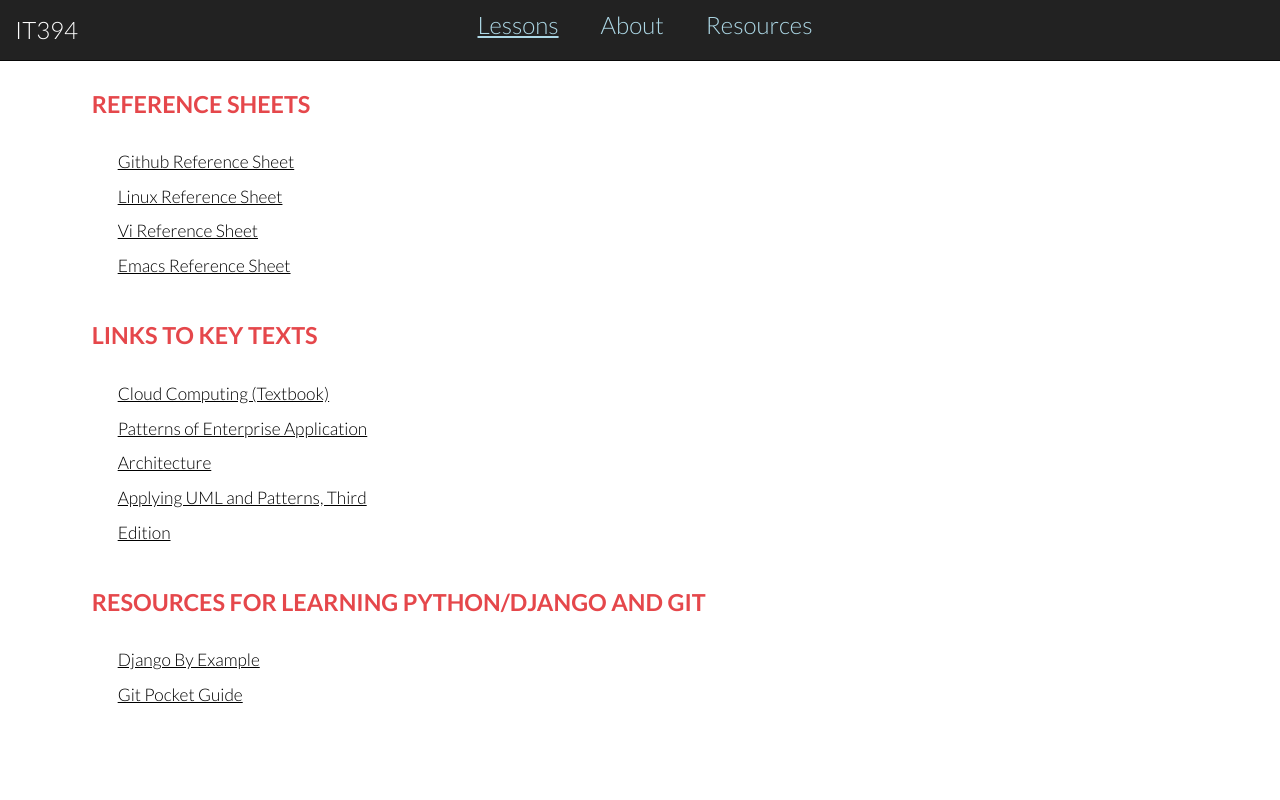
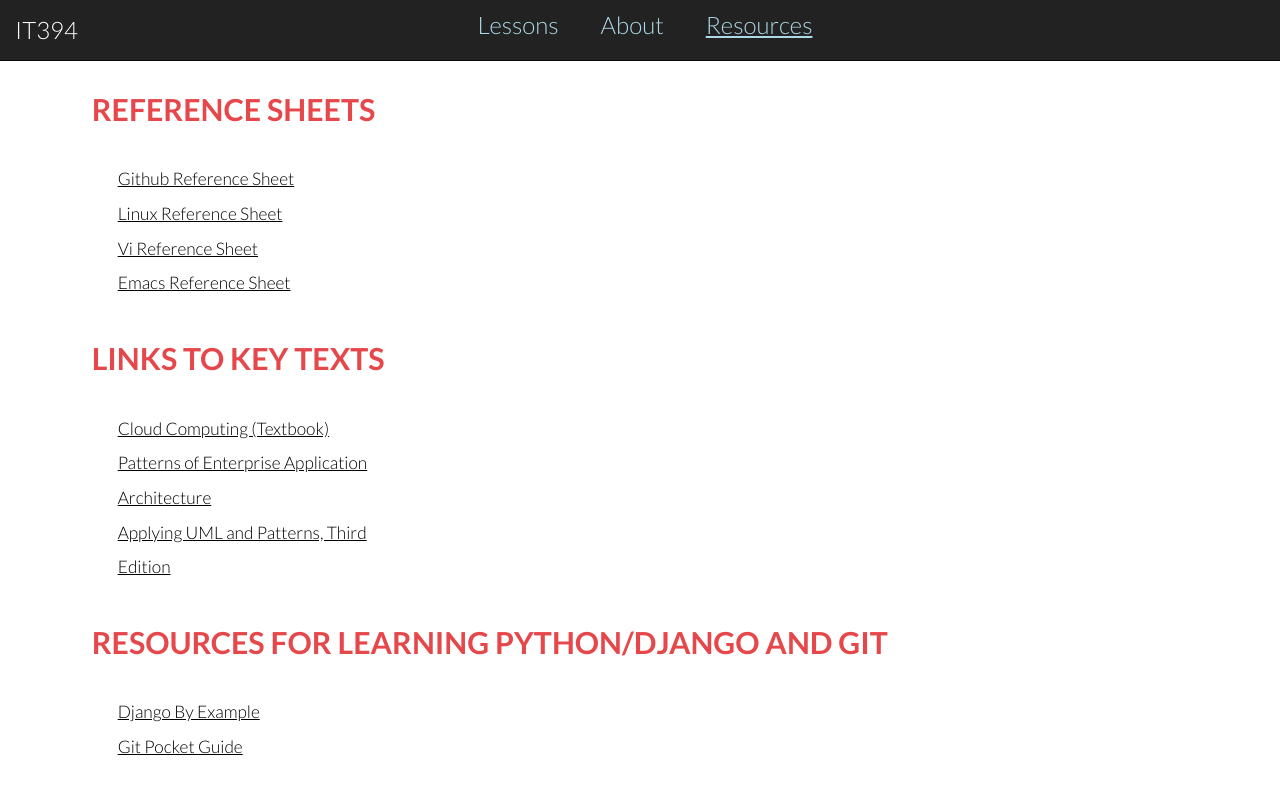
Before and after one commit to wildKoala/it394v2, a Django app: page /resources in a window 1280 px wide. Run offline with Django 3.2, Linux system fonts and the light colour scheme; some libraries are stand-ins or nearby versions.

Commit message:
Makes further changes to resources.html

```diff
--- a/main_app/templates/resources.html
+++ b/main_app/templates/resources.html
@@ -22,29 +22,29 @@
 			</a>
 			//-->
 			<ul style='width: 100%' class = 'nav navbar-nav navbar-center'>
-				<li><a class='active' href="/">Lessons</a></li>
+				<li><a href="/">Lessons</a></li>
 				<li><a href="about">About</a></li>
-				<li><a href="resources">Resources</a></li>
+				<li><a class='active' href="resources">Resources</a></li>
 			</ul>
 
 		</div>
 	</div>
 
 	<main class="container" role="main">
-	<h3>Reference Sheets</h3>
+	<h2>Reference Sheets</h2>
 	<ul style='width: 25%'>
 				<li><a href="http://www-internal.eecs.usma.edu/courses/it394/resources/github-git-cheat-sheet.pdf">Github Reference Sheet</a></li>
 				<li><a href="http://www-internal.eecs.usma.edu/courses/it394/resources/LinuxRef.pdf">Linux Reference Sheet</a></li>
 				<li><a href="http://www-internal.eecs.usma.edu/courses/it394/resources/vi.pdf">Vi Reference Sheet</a></li>
 				<li><a href="http://www-internal.eecs.usma.edu/courses/it394/resources/emacs.pdf">Emacs Reference Sheet</a></li>
 			</ul>
-	<h3>Links to Key Texts</h3>
+	<h2>Links to Key Texts</h2>
 	<ul style='width: 30%'>
 				<li><a href="http://techbus.safaribooksonline.com/book/operating-systems-and-server-administration/virtualization/9780124046276">Cloud Computing (Textbook)</a></li>
 				<li><a href="http://techbus.safaribooksonline.com/book/software-engineering-and-development/patterns/0321127420">Patterns of Enterprise Application Architecture</a></li>
 				<li><a href="http://techbus.safaribooksonline.com/book/software-engineering-and-development/uml/0131489062">Applying UML and Patterns, Third Edition</a></li>
 			</ul>
-	<h3>Resources for Learning Python/Django and Git</h3>
+	<h2>Resources for Learning Python/Django and Git</h2>
 	<ul style='width: 20%'>
 				<li><a href="http://techbus.safaribooksonline.com/book/web-development/django/9781784391911">Django By Example</a></li>
 				<li><a href="http://techbus.safaribooksonline.com/book/databases/content-management-systems/9781449327507">Git Pocket Guide</a></li>
```
